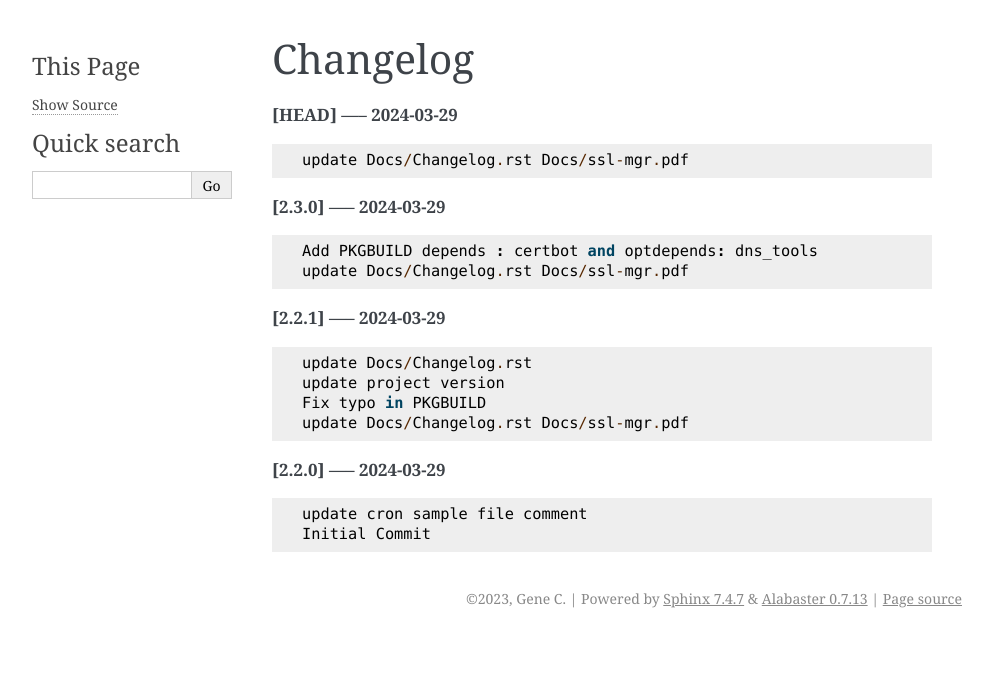
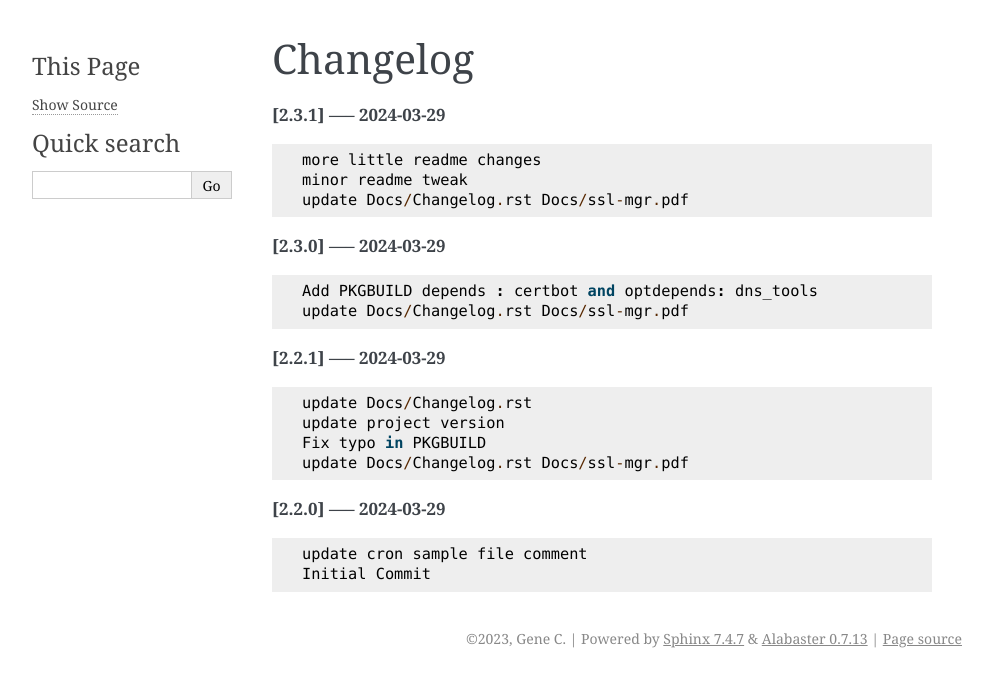
Before and after one commit to gene-git/ssl-mgr, a Sphinx documentation site: the page built from Docs/Changelog.rst, in a window 1280 px wide. Shown: the top 687 px of the page, without its empty margins (148-1141 px from the left). Built offline with Sphinx 7.4.7, drawn with Linux system fonts in a browser that asks for light colours; pages that are not in the unit, such as notebooks, are missing from menus.

Commit message:
update Docs/Changelog.rst Docs/ssl-mgr.pdf

```diff
--- a/Docs/Changelog.rst
+++ b/Docs/Changelog.rst
@@ -1,8 +1,10 @@
 Changelog
 =========
 
-**[HEAD] ----- 2024-03-29** ::
+**[2.3.1] ----- 2024-03-29** ::
 
+	    more little readme changes
+	    minor readme tweak
 	    update Docs/Changelog.rst Docs/ssl-mgr.pdf
 
 
```
Also changed, not shown: 1 other file.
